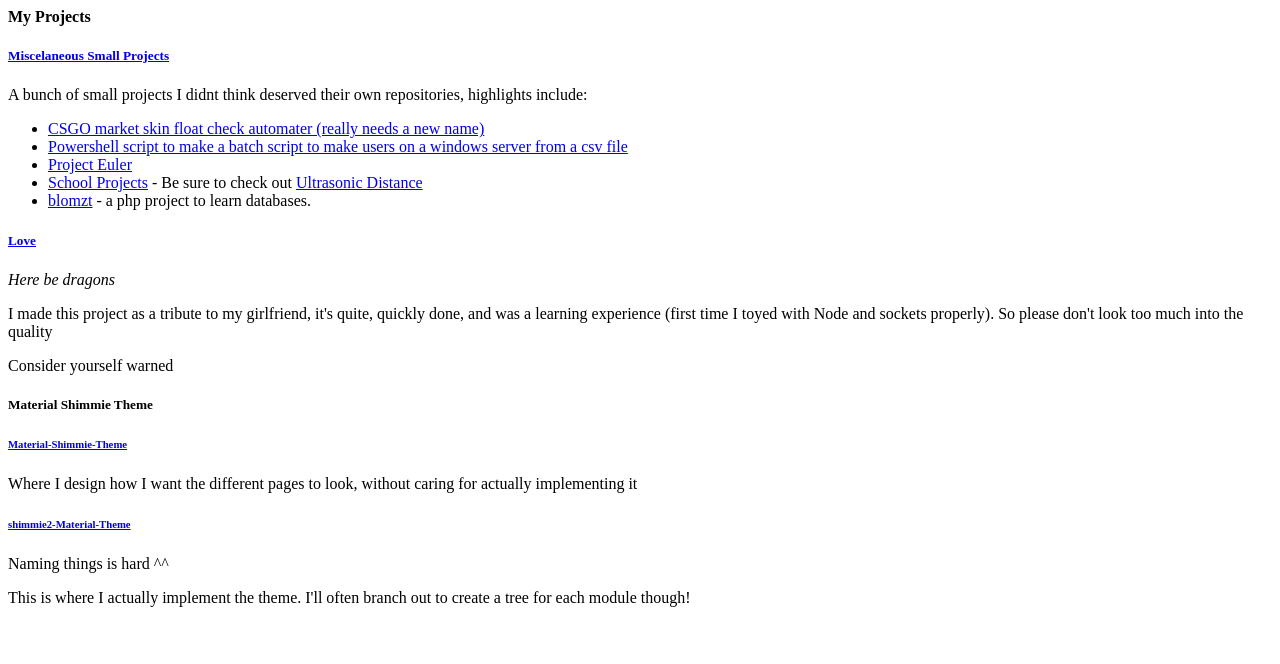
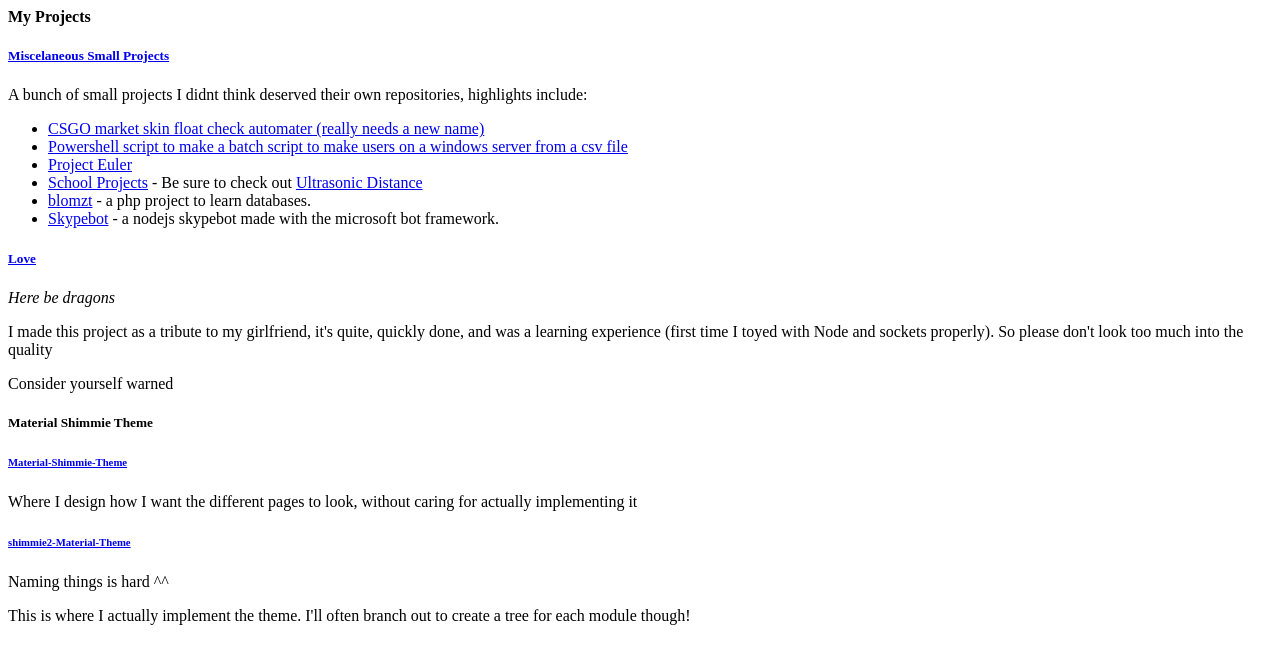
Before and after one commit to dali99/Dali99.github.io, a plain HTML site: page index.html in a window 1280 px wide. Drawn offline with Linux system fonts and the light colour scheme.

Commit message:
Added skypebot to list of projects

```diff
--- a/index.html
+++ b/index.html
@@ -13,6 +13,7 @@
 		<li><a href="https://github.com/dali99/Misc-small-projects/tree/master/Project-Euler">Project Euler</a></li>
 		<li><a href="https://github.com/dali99/Misc-small-projects/tree/master/School/">School Projects</a> - Be sure to check out <a href="https://github.com/dali99/Misc-small-projects/tree/master/School/vg1/Dataelektronikk/Ultrasonic-Distance">Ultrasonic Distance</a></li>
 		<li><a href="https://github.com/dali99/Misc-small-projects/tree/master/blomzt">blomzt</a> - a php project to learn databases.</li>
+		<li><a href="https://github.com/dali99/Misc-small-projects/tree/master/dodsorfas/Skypebot">Skypebot</a> - a nodejs skypebot made with the microsoft bot framework.</li>
 	</ul>
 
 	<h5><a href="https://github.com/dali99/Love">Love</a></h5>
```
